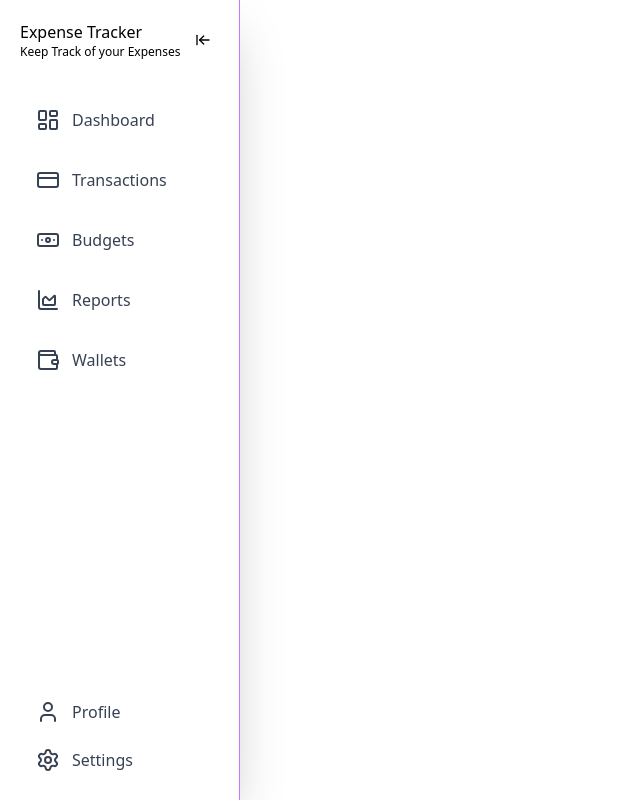
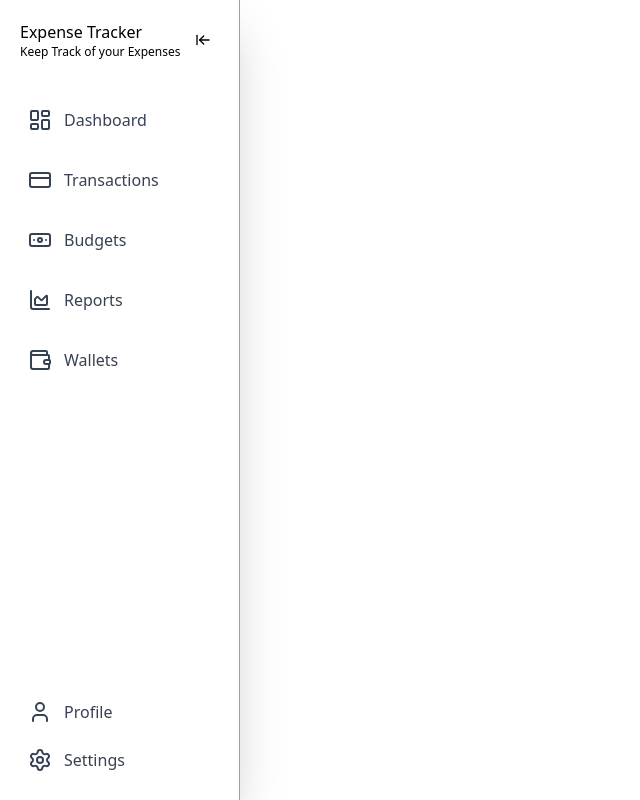
Before and after one commit to trinidj/expense-tracker, a Vue app: page / in a window 1280 px wide. Shown: the whole page, without its empty margins (0-640 px from the left). Built offline with nearby package versions, Linux system fonts and the light colour scheme.

Commit message:
refactor: improve sidebar item styling and layout

```diff
--- a/src/components/ui/SidebarItem.vue
+++ b/src/components/ui/SidebarItem.vue
@@ -9,14 +9,14 @@
 </script>
 
 <template>
-  <li class="px-4 py-2 hover:bg-gray-100 rounded-md transition-colors">
+  <li class="p-2 hover:bg-gray-200 rounded-md transition-colors">
     <RouterLink
       :to="props.path"
       class="flex items-center gap-3 text-gray-700 hover:text-purple-600 font-medium"
       active-class="text-purple-600"
     >
-      <component :is="props.icon" class="text-lg" />
-      {{ props.name }}
+      <component :is="props.icon" />
+      <p class="text-md">{{ props.name }}</p>
     </RouterLink>
   </li>
 </template>
```
